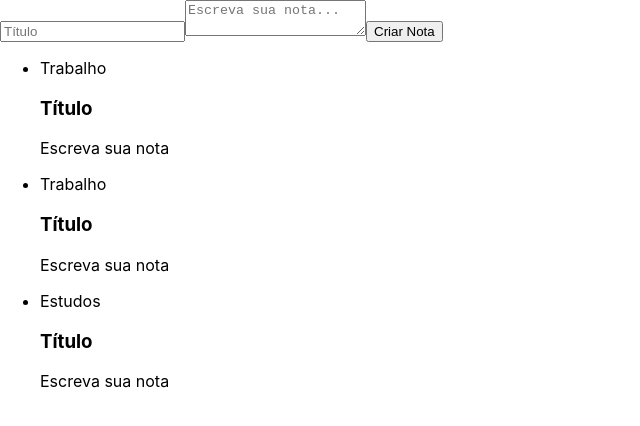
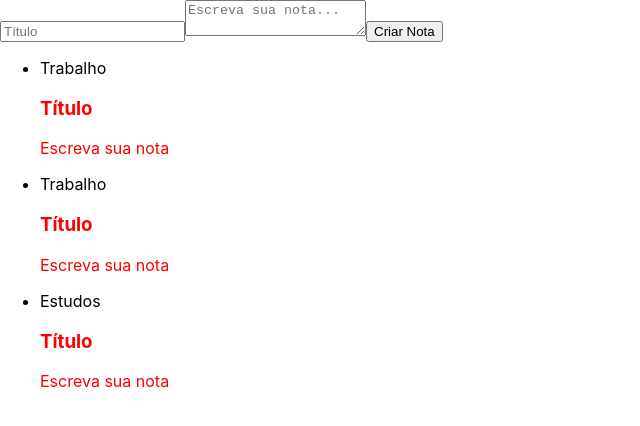
Before and after one commit to Mormani/React-CEEP_V2, a React (Create React App) app: page / in a window 1280 px wide. Shown: the top 426 px of the page, without its empty margins (0-640 px from the left). Built offline with nearby package versions, Linux system fonts and the light colour scheme.

Commit message:
Indo pro trampo

```diff
--- a/src/components/CardNota.jsx
+++ b/src/components/CardNota/CardNota.jsx
@@ -1,9 +1,10 @@
 import React, {Component} from 'react';
+import "./style.css"
 
 class CardNota extends Component {
     render() {
         return (
-        <section>
+        <section className="card-nota">
             <header>
                 <h3>Título</h3>
             </header>
--- /dev/null
+++ b/src/components/CardNota/style.css
@@ -0,0 +1,4 @@
+.card-nota {
+
+    color: red;
+}
--- a/src/components/ListaDeNotas.jsx
+++ b/src/components/ListaDeNotas.jsx
@@ -1,5 +1,5 @@
 import React, {Component} from "react";
-import CardNota from "./CardNota.jsx";
+import CardNota from "./CardNota/CardNota.jsx";
 
 class ListaDeNotas extends Component {
 
@@ -7,10 +7,10 @@ class ListaDeNotas extends Component {
 
         return(
         <ul>
-            {Array.of("Trabalho", "Trabalho", "Estudos").map((categoria) => {
+            {Array.of("Trabalho", "Trabalho", "Estudos").map((categoria, index) => {
 
                 return(
-                <li>
+                <li key={index}>
                     <div>{categoria}</div>
                     <CardNota/>
                 </li>
```
